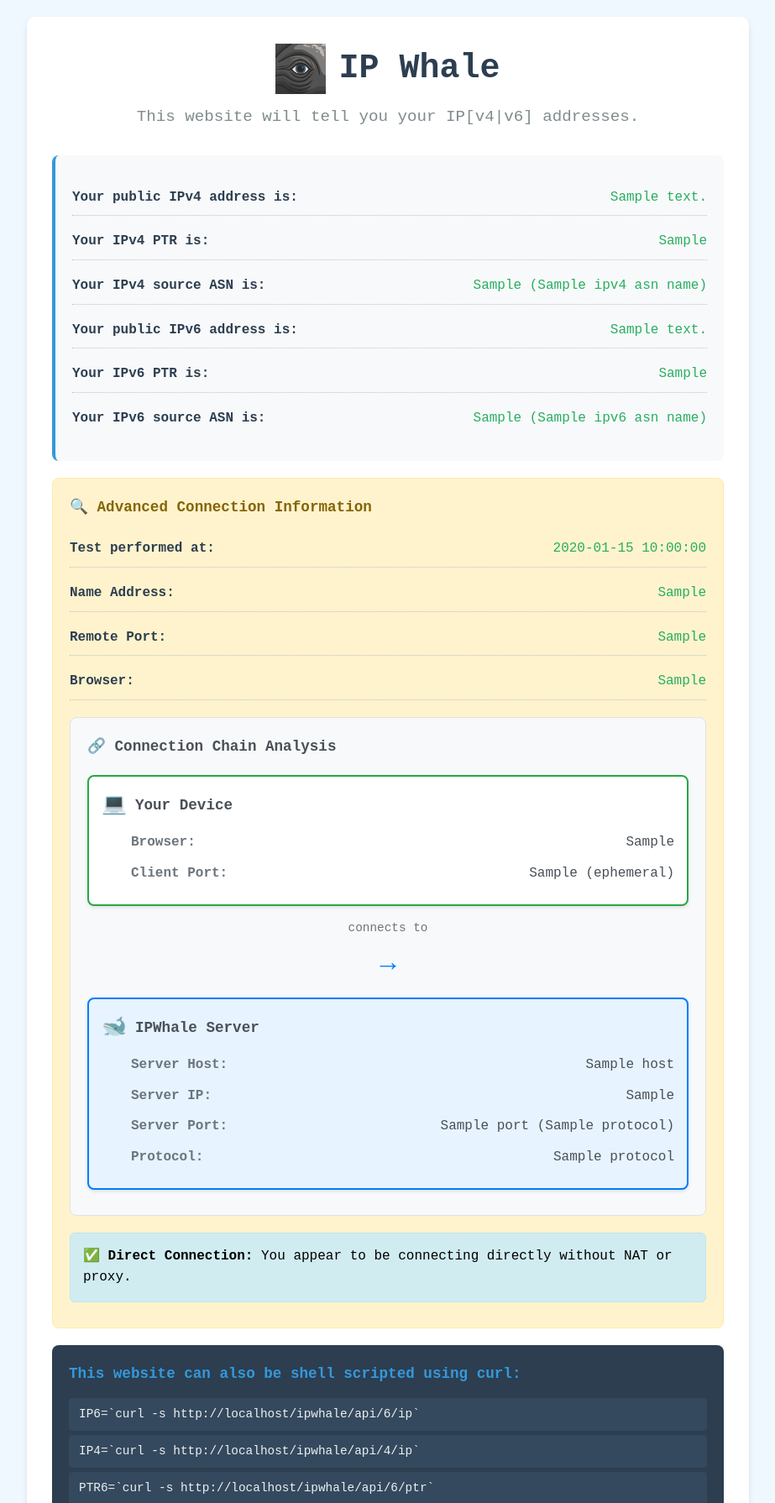
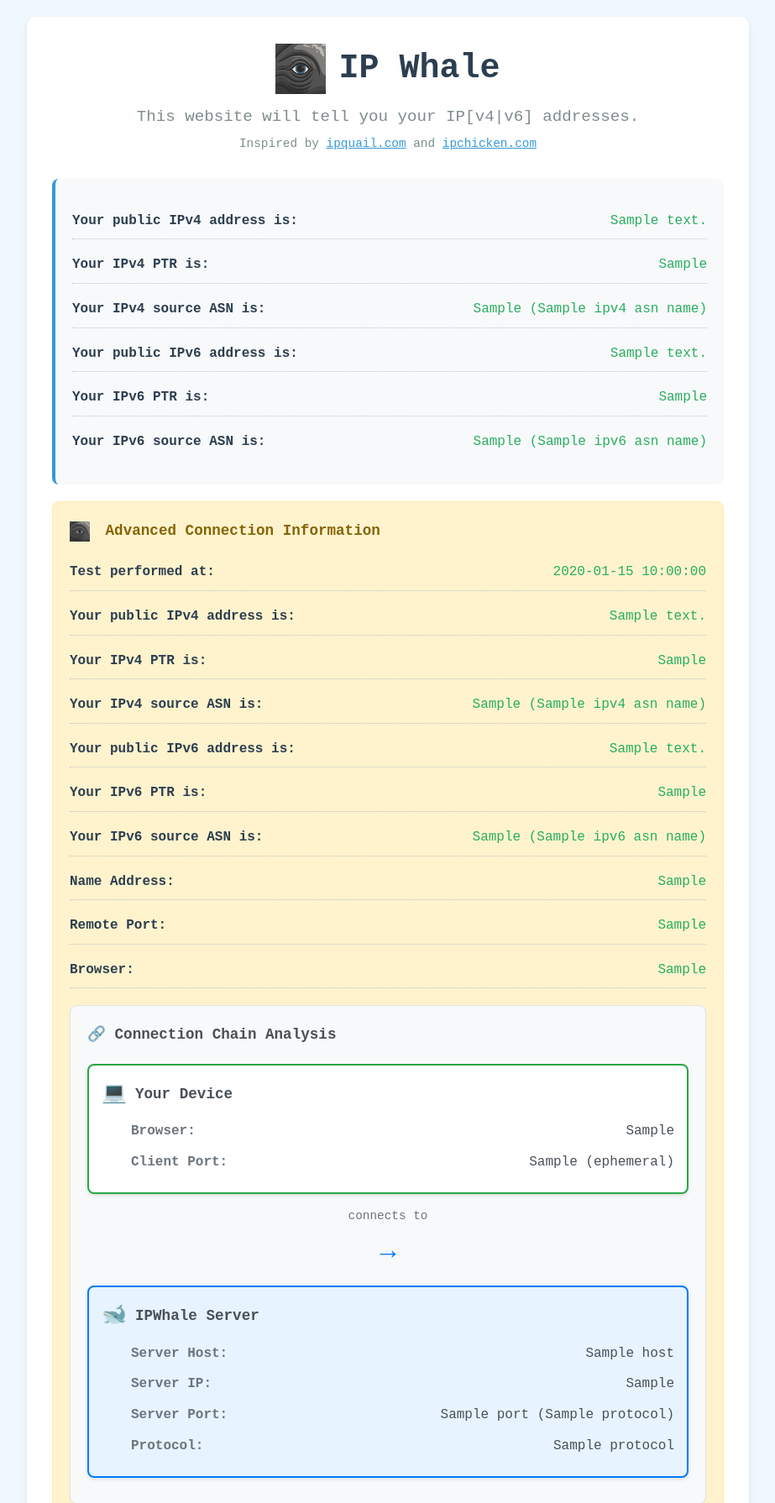
Before and after one commit to apathy-ca/tools-portal, a Flask app: template tools/ipwhale/app/templates/index.html in a window 1280 px wide. Shown: the top 1790 px of the page at 84% size, without its empty margins (178-1101 px from the left). Run offline with Flask 3, Linux system fonts and the light colour scheme; the template is opened without the code that fills it: most values are stand-ins (such as "Sample title", 1, 10 or a date in 2020); parts of the project's set-up code (start-up, migrations or seed data) failed here and were passed over.

Commit message:
Enhance IPWhale UI with all requested improvements
UI ENHANCEMENTS:
- Added inspiration links to ipquail.com and ipchicken.com in header
- Replaced whale emoji with small logo in Advanced section title
- Enhanced Advanced section to include ALL information (IPs, PTRs, ASNs)
- Added Public Port display in main report when available
- Complete IP/PTR/ASN information now shown in Advanced section

DEPLOYMENT UPDATES:
- Updated TCP_SESSION_DEPLOYMENT.md to use 'docker compose' (modern syntax)
- Added python generate-compose.py step to deployment process
- Comprehensive deployment guide with proper command syntax

DISPLAY IMPROVEMENTS:
- Advanced Connection Information now shows complete data
- Public port information prominently displayed
- Small whale logo integrated into section headers
- Links to inspiration sites (ipquail.com, ipchicken.com)
- All IP/PTR/ASN data duplicated in Advanced section for completeness

Ready for production deployment with enhanced UI and complete TCP session tracking.

```diff
--- a/tools/ipwhale/app/templates/index.html
+++ b/tools/ipwhale/app/templates/index.html
@@ -293,6 +293,10 @@
                 <h1>IP Whale</h1>
             </div>
             <div class="subtitle">This website will tell you your IP[v4|v6] addresses.</div>
+            <div class="subtitle" style="font-size: 0.9em; margin-top: 5px;">
+                Inspired by <a href="https://ipquail.com" target="_blank" style="color: #3498db;">ipquail.com</a> and
+                <a href="https://ipchicken.com" target="_blank" style="color: #3498db;">ipchicken.com</a>
+            </div>
         </div>
 
         <div class="info-section">
@@ -356,13 +360,74 @@
         </div>
 
         <div class="advanced-section">
-            <div class="advanced-title">🔍 Advanced Connection Information</div>
+            <div class="advanced-title">
+                <img src="{{ url_for('static', filename='whale_eye_200x200.png') }}" alt="IP Whale Logo" style="width: 24px; height: 24px; vertical-align: middle; margin-right: 8px;">
+                Advanced Connection Information
+            </div>
 
             <div class="info-row">
                 <span class="label">Test performed at:</span>
                 <span class="value">{{ timestamp }}</span>
             </div>
 
+            <!-- Complete IP Information -->
+            <div class="info-row">
+                <span class="label">Your public IPv4 address is:</span>
+                <span class="value {{ 'none-value' if not ipv4_address }}">
+                    {{ ipv4_address or 'None' }}
+                    {% if ipv4_address and nat_detection.detected %}
+                    <span style="color: #f39c12; font-size: 0.9em;"> (via NAT)</span>
+                    {% endif %}
+                </span>
+            </div>
+
+            <div class="info-row">
+                <span class="label">Your IPv4 PTR is:</span>
+                <span class="value {{ 'none-value' if not ipv4_ptr }}">
+                    {{ ipv4_ptr or 'None' }}
+                </span>
+            </div>
+
+            <div class="info-row">
+                <span class="label">Your IPv4 source ASN is:</span>
+                <span class="value {{ 'none-value' if not ipv4_asn }}">
+                    {% if ipv4_asn %}
+                        {{ ipv4_asn }}{% if ipv4_asn_name %} ({{ ipv4_asn_name }}){% endif %}
+                    {% else %}
+                        None
+                    {% endif %}
+                </span>
+            </div>
+
+            <div class="info-row">
+                <span class="label">Your public IPv6 address is:</span>
+                <span class="value {{ 'none-value' if not ipv6_address }}">
+                    {{ ipv6_address or 'None' }}
+                    {% if ipv6_address and nat_detection.detected %}
+                    <span style="color: #f39c12; font-size: 0.9em;"> (via NAT)</span>
+                    {% endif %}
+                </span>
+            </div>
+
+            <div class="info-row">
+                <span class="label">Your IPv6 PTR is:</span>
+                <span class="value {{ 'none-value' if not ipv6_ptr }}">
+                    {{ ipv6_ptr or 'None' }}
+                </span>
+            </div>
+
+            <div class="info-row">
+                <span class="label">Your IPv6 source ASN is:</span>
+                <span class="value {{ 'none-value' if not ipv6_asn }}">
+                    {% if ipv6_asn %}
+                        {{ ipv6_asn }}{% if ipv6_asn_name %} ({{ ipv6_asn_name }}){% endif %}
+                    {% else %}
+                        None
+                    {% endif %}
+                </span>
+            </div>
+
+            <!-- Connection Details -->
             <div class="info-row">
                 <span class="label">Name Address:</span>
                 <span class="value">{{ ipv4_ptr or ipv6_ptr or 'Unknown' }}</span>
@@ -372,6 +437,13 @@
                 <span class="label">Remote Port:</span>
                 <span class="value">{{ remote_port }}</span>
             </div>
+
+            {% if nat_detection.detected and nat_detection.client_public_port %}
+            <div class="info-row">
+                <span class="label">Public Port:</span>
+                <span class="value">{{ nat_detection.client_public_port }}</span>
+            </div>
+            {% endif %}
 
             <div class="info-row">
                 <span class="label">Browser:</span>
```
Also changed, not shown: TCP_SESSION_DEPLOYMENT.md (+5 -2 lines).
